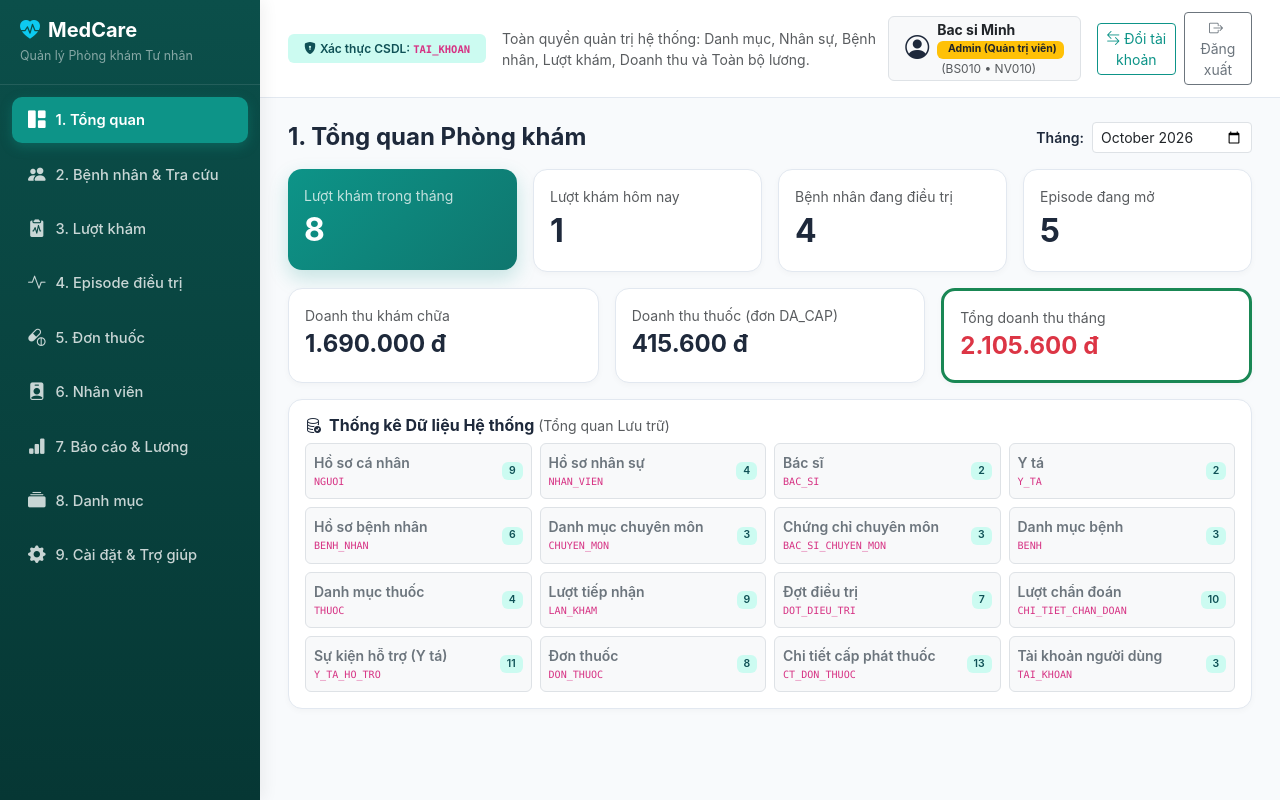
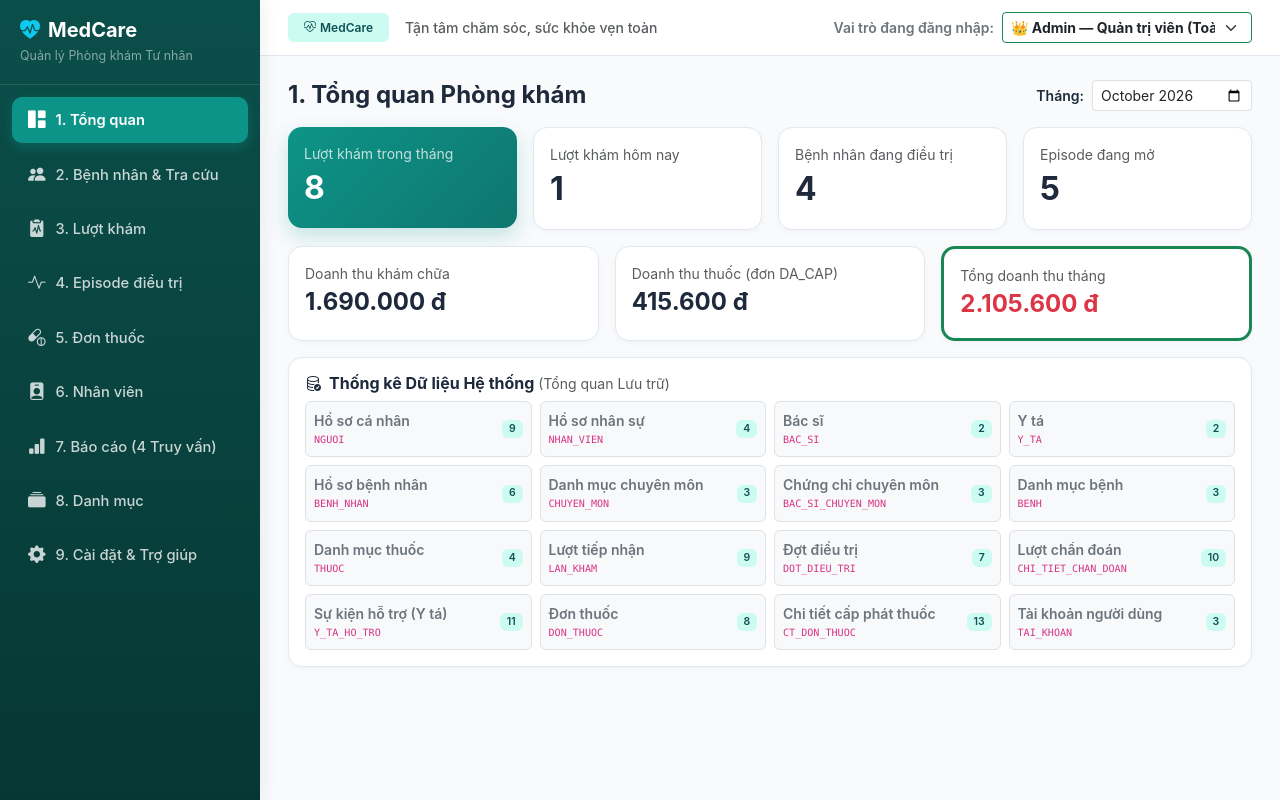
Before and after one commit to khanhnjnjanyc/CSDL, a Flask app: page / in a window 1280 px wide. Run offline with Flask 3, Linux system fonts and the light colour scheme; data comes from the database, SQL or seed files in the repository; some libraries are stand-ins or nearby versions.

Commit message:
update:sửa slogan-Tạm thời chưa thấy bug

```diff
--- a/BTL CSDL 1/BTL CSDL 1/phong_kham_project/templates/index.html
+++ b/BTL CSDL 1/BTL CSDL 1/phong_kham_project/templates/index.html
@@ -52,7 +52,7 @@
             <i class="bi bi-clipboard2-pulse-fill"></i>3. Lượt khám
           </a>
           <a
-            class="nav-link role-admin-doc"
+            class="nav-link"
             data-screen="screen-4"
             onclick="switchScreen('screen-4', this)"
           >
@@ -73,14 +73,14 @@
             <i class="bi bi-person-badge-fill"></i>6. Nhân viên
           </a>
           <a
-            class="nav-link"
+            class="nav-link role-admin-only"
             data-screen="screen-7"
             onclick="switchScreen('screen-7', this)"
           >
-            <i class="bi bi-bar-chart-fill"></i>7. Báo cáo & Lương
+            <i class="bi bi-bar-chart-fill"></i>7. Báo cáo (4 Truy vấn)
           </a>
           <a
-            class="nav-link role-admin-only"
+            class="nav-link role-admin-doc"
             data-screen="screen-8"
             onclick="switchScreen('screen-8', this)"
           >
@@ -99,48 +99,32 @@
 
     <!-- KHỐI NỘI DUNG CHÍNH NỀN SÁNG -->
     <div class="mc-main">
-      <!-- TOPBAR: XÁC THỰC TÀI KHOẢN (BẢNG TAI_KHOAN) & PHÂN QUYỀN 3 VAI TRÒ -->
+      <!-- TOPBAR: CHUYỂN ĐỔI VAI TRÒ (ADMIN / BÁC SĨ / Y TÁ) -->
       <header
         class="mc-topbar d-flex justify-content-between align-items-center"
       >
         <div class="d-flex align-items-center gap-3">
           <span class="badge badge-teal px-3 py-2"
-            ><i class="bi bi-shield-lock-fill me-1"></i>Xác thực CSDL: <code>TAI_KHOAN</code></span
+            ><i class="bi bi-heart-pulse me-1"></i>MedCare</span
           >
-          <span class="small text-muted" id="rolePermissionHint"
-            >Đang xác thực quyền hạn theo vai trò...</span
+          <span class="small text-muted text-success fw-medium"
+            >Tận tâm chăm sóc, sức khỏe vẹn toàn</span
           >
         </div>
 
         <div class="d-flex align-items-center gap-2">
-          <!-- THẺ HIỂN THỊ HỒ SƠ NGƯỜI ĐĂNG NHẬP -->
-          <div class="d-flex align-items-center bg-light border rounded px-3 py-1 me-2">
-            <i class="bi bi-person-circle fs-4 text-teal me-2"></i>
-            <div class="text-start lh-sm">
-              <div class="fw-bold small text-dark" id="topbarUserName">Đang tải...</div>
-              <div class="small">
-                <span class="badge" id="topbarRoleBadge">...</span>
-                <span class="text-muted ms-1" style="font-size: 0.75rem" id="topbarUserCode"></span>
-              </div>
-            </div>
-          </div>
-
-          <button type="button" class="btn btn-sm btn-outline-teal" onclick="openLoginModal()">
-            <i class="bi bi-arrow-left-right me-1"></i>Đổi tài khoản
-          </button>
-          <button type="button" class="btn btn-sm btn-outline-secondary" onclick="logout()">
-            <i class="bi bi-box-arrow-right me-1"></i>Đăng xuất
-          </button>
-
-          <!-- Dropdown ẩn để đồng bộ tương thích ngược với code cũ -->
+          <label class="small fw-semibold text-secondary mb-0"
+            >Vai trò đang đăng nhập:</label
+          >
           <select
             id="roleSelector"
-            style="display: none;"
+            class="form-select form-select-sm fw-bold border-success"
+            style="width: 250px"
             onchange="applyRolePermissions()"
           >
-            <option value="ADMIN">ADMIN</option>
-            <option value="BAC_SI">BAC_SI</option>
-            <option value="Y_TA">Y_TA</option>
+            <option value="ADMIN">👑 Admin — Quản trị viên (Toàn quyền)</option>
+            <option value="BAC_SI">🩺 Bác sĩ — BS010 Minh (Chuyên môn)</option>
+            <option value="Y_TA">💉 Y tá — NV020 Hoa (Hỗ trợ)</option>
           </select>
         </div>
       </header>
@@ -162,8 +146,8 @@
           ></button>
         </div>
 
-        {% include 'partials/screens_1_to_4.html' %} {% include
-        'partials/screens_5_to_9.html' %}
+        {% include 'partials/screens_1_to_4.html' %}
+        {% include 'partials/screens_5_to_9.html' %}
       </main>
     </div>
 
```
